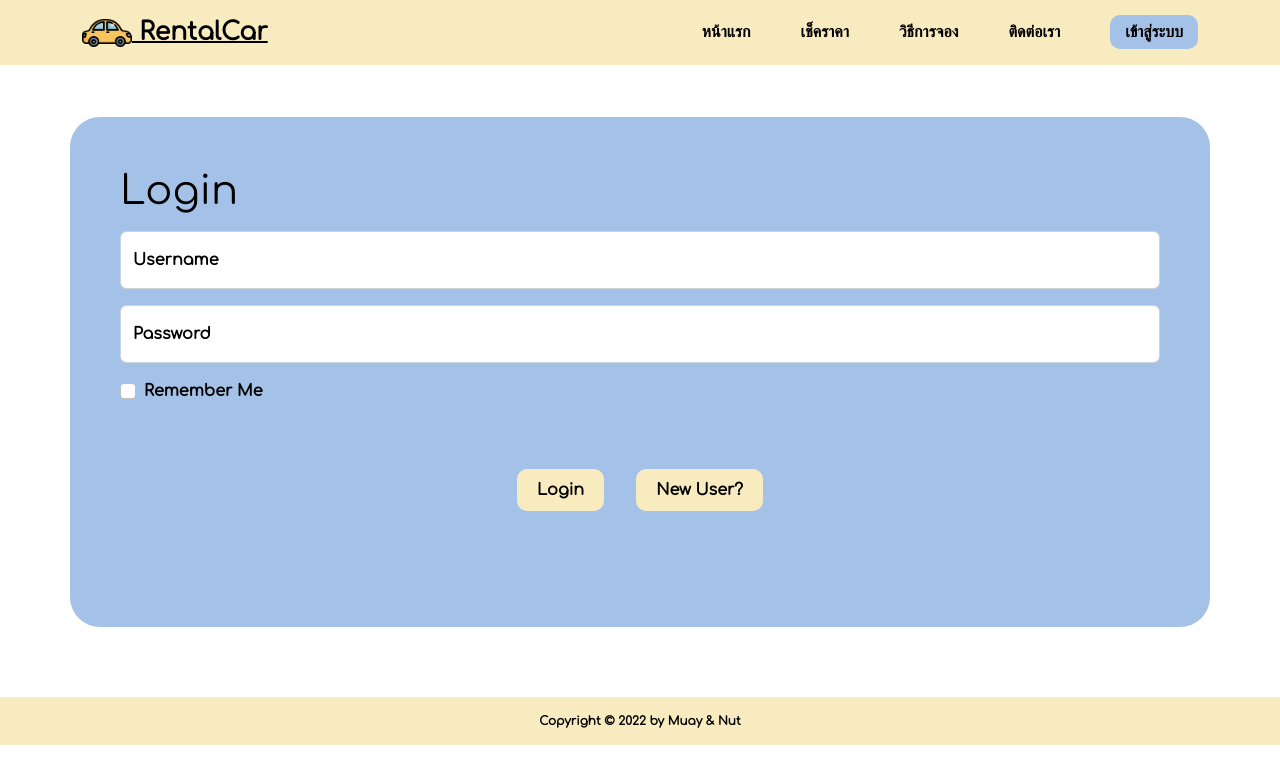
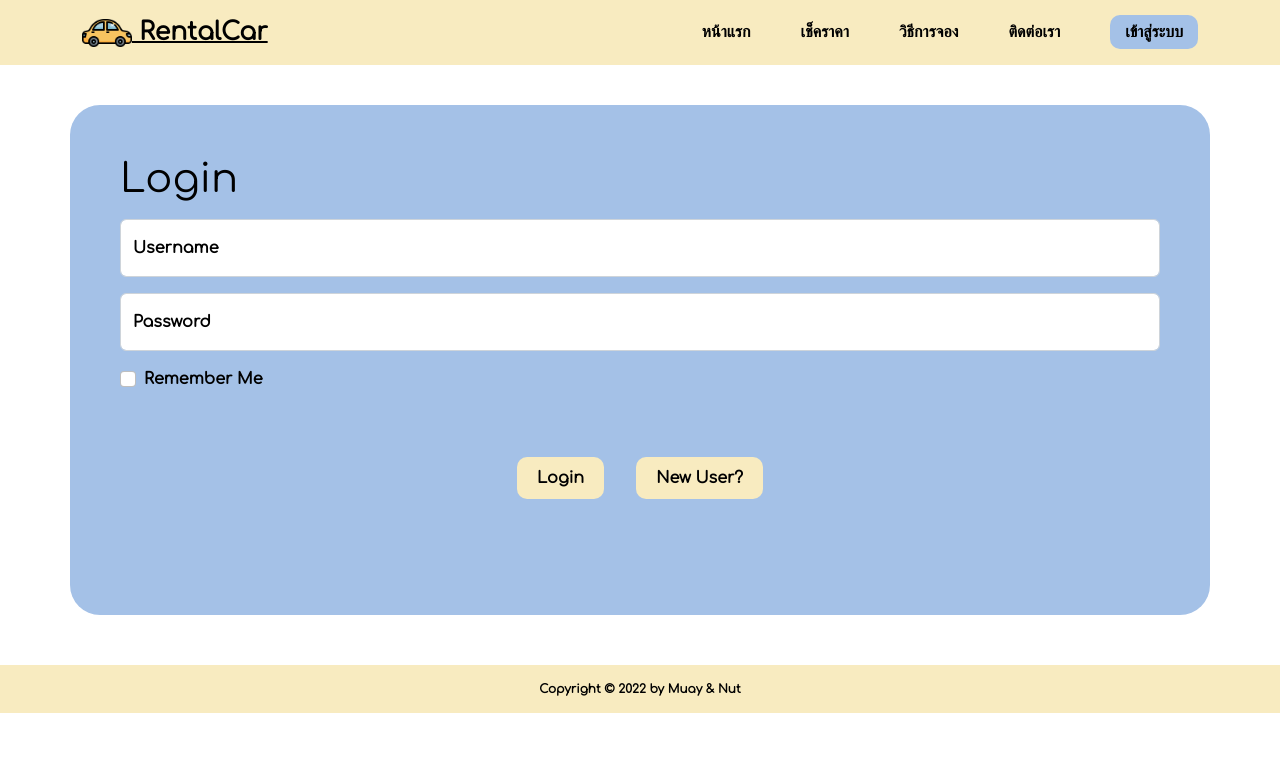
Before and after one commit to kejmaneel/rentalcar-project-angular, an Angular app: page /login in a window 1280 px wide. Shown: the top 784 px of the page. Built offline with nearby package versions, Linux system fonts and the light colour scheme; a web font is replaced by a local one.

Commit message:
edit login.scss

```diff
--- a/src/app/login/login.component.scss
+++ b/src/app/login/login.component.scss
@@ -2,8 +2,8 @@ body{
     height: 100%;
 }
 .frame-login{
-    margin-top: 52px;
-    margin-bottom: 50px;
+    margin-top: 40px;
+    margin-bottom: 30px;
     padding: 50px;
     background-color: #a4c1e7;
     border-radius: 30px;
```
